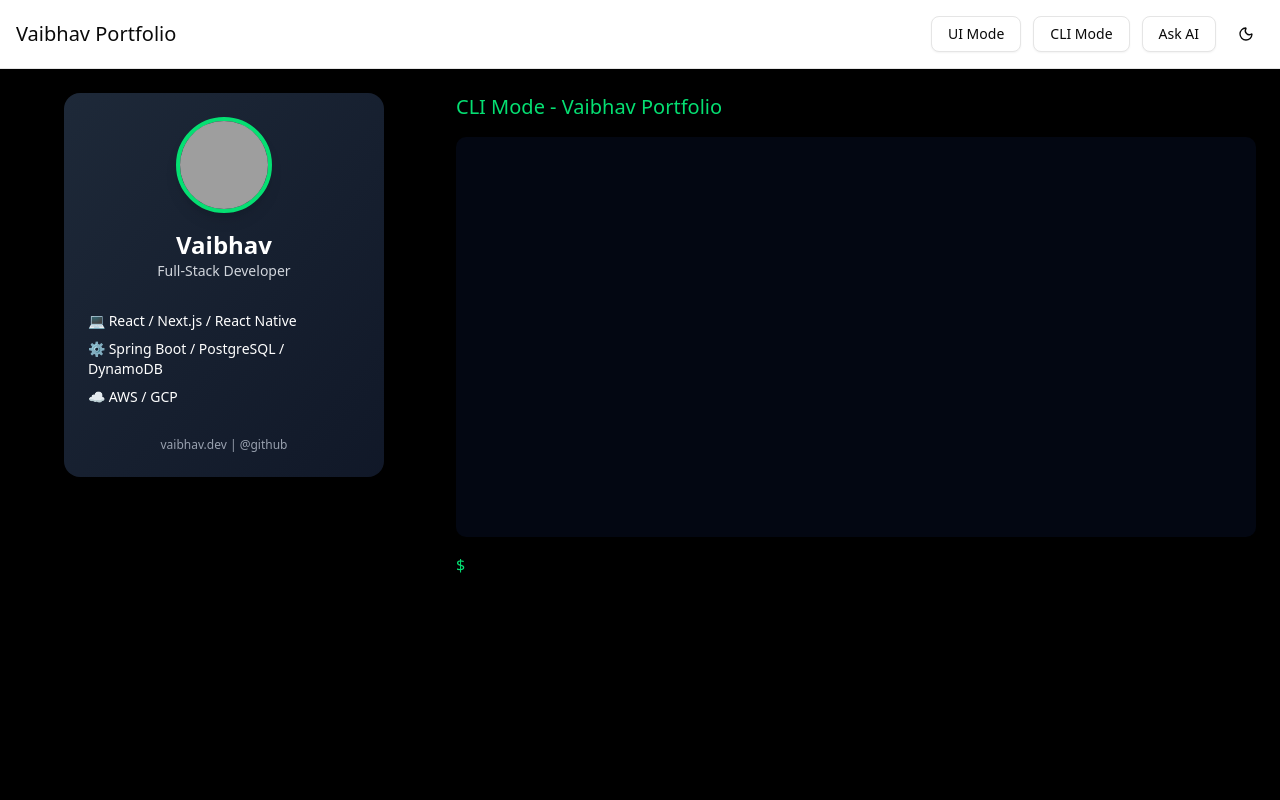
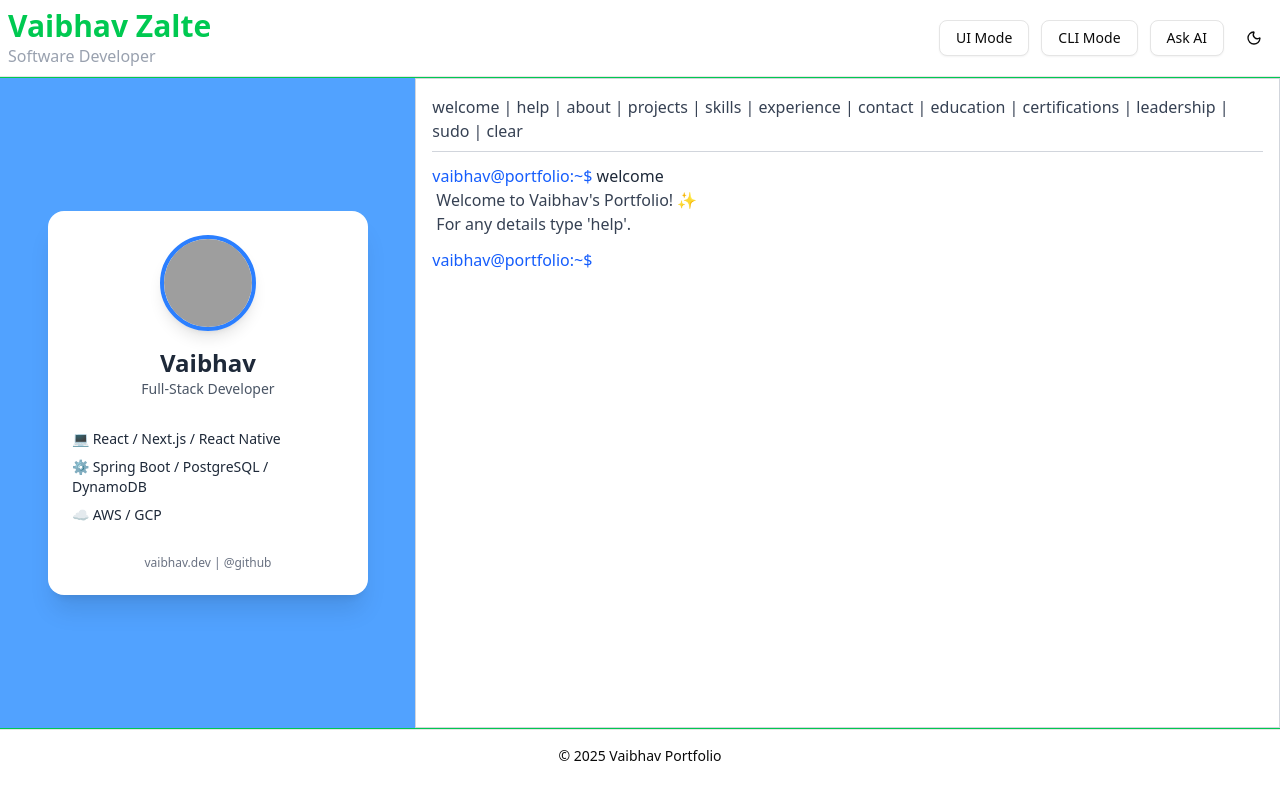
Before and after one commit to vaibhavzalte/vaibhav-portfolio, a Next.js app: page /cli in a window 1280 px wide. Shown: the top 800 px of the page. Built offline with nearby package versions, Linux system fonts and the light colour scheme; grey boxes are pictures that could not be loaded.

Commit message:
cmd code is ready

```diff
--- /dev/null
+++ b/app/cli/(components)/card-id-3d.tsx
@@ -0,0 +1,58 @@
+import Tilt from "react-parallax-tilt";
+
+const IdCard3d = () => {
+  return (
+    <div className="flex-1 flex justify-center items-center  bg-blue-400 dark:bg-black ">
+      <Tilt
+        glareEnable={true}
+        glareColor="rgba(255,255,255,0.2)"
+        glareMaxOpacity={0.5}
+        scale={1.05}
+        transitionSpeed={2500}
+        tiltMaxAngleX={15}
+        tiltMaxAngleY={15}
+        className="w-80 h-96"
+      >
+        <div
+          className="
+            w-full h-full p-6 rounded-2xl shadow-xl flex flex-col justify-between
+            bg-white text-gray-800
+            dark:bg-gradient-to-br dark:from-gray-800 dark:to-gray-900 dark:text-white
+          "
+        >
+          {/* Top Section */}
+          <div className="flex flex-col items-center">
+            <img
+              src="https://avatars.githubusercontent.com/u/000000?v=4" // <-- Replace with your image
+              alt="Vaibhav"
+              className="
+                w-24 h-24 rounded-full shadow-lg border-4
+                border-blue-500 dark:border-green-400
+              "
+            />
+            <h2 className="mt-4 text-2xl font-bold">Vaibhav</h2>
+            <p className="text-sm text-gray-600 dark:text-gray-300">
+              Full-Stack Developer
+            </p>
+          </div>
+
+          {/* Skills */}
+          <div className="space-y-2 text-sm">
+            <p>💻 React / Next.js / React Native</p>
+            <p>⚙️ Spring Boot / PostgreSQL / DynamoDB</p>
+            <p>☁️ AWS / GCP</p>
+          </div>
+
+          {/* Footer */}
+          <div className="text-center">
+            <p className="text-xs text-gray-500 dark:text-gray-400">
+              vaibhav.dev | @github
+            </p>
+          </div>
+        </div>
+      </Tilt>
+    </div>
+  );
+};
+
+export default IdCard3d;
--- /dev/null
+++ b/app/cli/(components)/cmd.tsx
@@ -0,0 +1,136 @@
+"use client";
+import { useState, useRef, useEffect } from "react";
+
+export default function CMD() {
+  const [input, setInput] = useState("");
+  const commands = ["welcome", "help", "about", "projects", "skills", "experience", "contact", "education", "certifications", "leadership", "sudo", "clear"];
+  const [history, setHistory] = useState<{ cmd: string; output: string }[]>([
+    {
+      cmd: "welcome",
+      output: "Welcome to Vaibhav's Portfolio! ✨\nFor any details type 'help'.",
+    },
+  ]);
+  const [commandHistory, setCommandHistory] = useState<string[]>([]);
+  const [historyIndex, setHistoryIndex] = useState(-1);
+
+  const containerRef = useRef<HTMLDivElement>(null);
+  const endRef = useRef<HTMLDivElement>(null);
+
+  const handleCommand = (cmd: string) => {
+    let output = "";
+    switch (cmd.toLowerCase()) {
+      case "welcome":
+        output =
+          "Welcome to Vaibhav's Portfolio! ✨\nFor any details type 'help'.";
+        break;
+      case "help":
+        output = "Available commands:\n- about\n- projects\n- clear\n- help";
+        break;
+      case "about":
+        output =
+          "Vaibhav is a passionate software developer skilled in React, Next.js, Spring Boot, and Cloud ☁️";
+        break;
+      case "projects":
+        output =
+          "Projects:\n1. Airline Invoice System (/projects/airline)\n2. Cab Booking App (/projects/cab)";
+        break;
+      case "clear":
+        setHistory([]);
+        return;
+      default:
+        output = `Unknown command: ${cmd}. Type 'help' for options.`;
+    }
+
+    setHistory((prev) => [...prev, { cmd, output }]);
+    setCommandHistory((prev) => [...prev, cmd]);
+    setHistoryIndex(-1);
+  };
+
+  const handleSubmit = (e: React.FormEvent) => {
+    e.preventDefault();
+    if (!input.trim()) return;
+    handleCommand(input.trim());
+    setInput("");
+  };
+
+  useEffect(() => {
+    endRef.current?.scrollIntoView({ behavior: "smooth" });
+  }, [history]);
+
+  const handleKeyDown = (e: React.KeyboardEvent<HTMLInputElement>) => {
+    if (e.key === "ArrowUp") {
+      e.preventDefault();
+      if (commandHistory.length === 0) return;
+      const newIndex =
+        historyIndex === -1
+          ? commandHistory.length - 1
+          : Math.max(0, historyIndex - 1);
+      setHistoryIndex(newIndex);
+      setInput(commandHistory[newIndex]);
+    } else if (e.key === "ArrowDown") {
+      e.preventDefault();
+      if (historyIndex === -1) return;
+      const newIndex =
+        historyIndex === commandHistory.length - 1 ? -1 : historyIndex + 1;
+      setHistoryIndex(newIndex);
+      setInput(newIndex === -1 ? "" : commandHistory[newIndex]);
+    }
+  };
+
+  return (
+    <div
+      ref={containerRef}
+      className="
+        h-[650px] flex-[2] font-mono p-4 overflow-y-auto border
+        bg-white text-gray-800 border-gray-300
+        dark:bg-black dark:text-green-400 dark:border-green-500
+        [scrollbar-color:#22c55e_black] [scrollbar-width:thin]
+      "
+    >
+      <div className="border-b pb-2 mb-2 font-mono
+        border-gray-300 text-gray-700
+        dark:border-green-400 dark:text-green-400">
+        {commands.join(" | ")}
+      </div>
+
+      {history.map((line, i) => (
+        <div key={i} className="mt-3">
+          {line.cmd && (
+            <div>
+              <span className="text-blue-600 dark:text-blue-400">
+                vaibhav@portfolio:~${" "}
+              </span>
+              <span className="text-gray-800 dark:text-green-400">
+                {line.cmd}
+              </span>
+            </div>
+          )}
+          {line.output && (
+            <div className="whitespace-pre-wrap ml-1 text-gray-700 dark:text-white">
+              {line.output}
+            </div>
+          )}
+        </div>
+      ))}
+
+      {/* Input */}
+      <form
+        onSubmit={handleSubmit}
+        className="flex font-mono mt-3 text-gray-800 dark:text-green-400"
+      >
+        <span className="mr-2 text-blue-600 dark:text-blue-400">
+          vaibhav@portfolio:~$
+        </span>
+        <input
+          className="flex-1 bg-transparent border-none outline-none overflow-hidden text-gray-800 dark:text-green-400"
+          value={input}
+          onChange={(e) => setInput(e.target.value)}
+          onKeyDown={handleKeyDown}
+          autoFocus
+        />
+      </form>
+
+      <div ref={endRef} />
+    </div>
+  );
+}
--- a/app/cli/page.tsx
+++ b/app/cli/page.tsx
@@ -1,96 +1,13 @@
 "use client";
 
-import { useState } from "react";
-import Tilt from "react-parallax-tilt";
+import IdCard3d from "./(components)/card-id-3d"
+import CMD from "./(components)/cmd"
 
 export default function CLIPage() {
-  const [input, setInput] = useState("");
-  const [history, setHistory] = useState<string[]>([]);
-
-  const handleCommand = (cmd: string) => {
-    let output = "";
-    switch (cmd.toLowerCase()) {
-      case "help":
-        output = "Available commands: about, projects, clear, help";
-        break;
-      case "about":
-        output =
-          "Vaibhav is a passionate software developer skilled in React, Next.js, Spring Boot, and Cloud ☁️";
-        break;
-      case "projects":
-        output =
-          "Projects:\n1. Airline Invoice System (/projects/airline)\n2. Cab Booking App (/projects/cab)";
-        break;
-      case "clear":
-        setHistory([]);
-        return;
-      default:
-        output = `Unknown command: ${cmd}. Type 'help' for options.`;
-    }
-    setHistory((prev) => [...prev, `$ ${cmd}`, output]);
-  };
-
-  const handleSubmit = (e: React.FormEvent) => {
-    e.preventDefault();
-    if (!input.trim()) return;
-    handleCommand(input.trim());
-    setInput("");
-  };
-
   return (
-    <div className="min-h-screen bg-black text-green-400 font-mono p-6 flex flex-col md:flex-row gap-8">
-      {/* Left Side - 3D Interactive ID Card */}
-      <div className="flex-1 flex justify-center items-start">
-        <Tilt
-          glareEnable={true}
-          glareColor="rgba(255,255,255,0.2)"
-          glareMaxOpacity={0.5}
-          scale={1.05}
-          transitionSpeed={2500}
-          tiltMaxAngleX={15}
-          tiltMaxAngleY={15}
-          className="w-80 h-96"
-        >
-          <div className="bg-gradient-to-br from-gray-800 to-gray-900 text-white rounded-2xl shadow-xl w-full h-full p-6 flex flex-col justify-between">
-            <div className="flex flex-col items-center">
-              <img
-                src="https://avatars.githubusercontent.com/u/000000?v=4" // <-- Replace with your image
-                alt="Vaibhav"
-                className="w-24 h-24 rounded-full border-4 border-green-400 shadow-lg"
-              />
-              <h2 className="mt-4 text-2xl font-bold">Vaibhav</h2>
-              <p className="text-sm text-gray-300">Full-Stack Developer</p>
-            </div>
-            <div className="space-y-2 text-sm">
-              <p>💻 React / Next.js / React Native</p>
-              <p>⚙️ Spring Boot / PostgreSQL / DynamoDB</p>
-              <p>☁️ AWS / GCP</p>
-            </div>
-            <div className="text-center">
-              <p className="text-xs text-gray-400">vaibhav.dev | @github</p>
-            </div>
-          </div>
-        </Tilt>
-      </div>
-
-      {/* Right Side - CLI */}
-      <div className="flex-[2]">
-        <h1 className="text-xl mb-4">CLI Mode - Vaibhav Portfolio</h1>
-        <div className="space-y-2 bg-gray-950 p-4 rounded-lg h-[400px] overflow-y-auto">
-          {history.map((line, i) => (
-            <div key={i}>{line}</div>
-          ))}
-        </div>
-        <form onSubmit={handleSubmit} className="mt-4 flex">
-          <span className="mr-2">$</span>
-          <input
-            className="flex-1 bg-transparent border-none outline-none text-green-400"
-            value={input}
-            onChange={(e) => setInput(e.target.value)}
-            autoFocus
-          />
-        </form>
-      </div>
+    <div className="min-h-auto bg-black text-green-400 font-mono flex flex-col md:flex-row  border-t-1 border-b-1 border-green-500">
+      <IdCard3d/>
+      <CMD/>
     </div>
   );
 }
--- a/app/page.tsx
+++ b/app/page.tsx
@@ -7,7 +7,7 @@ import { Badge } from "@/components/ui/badge";
 
 export default function Dashboard() {
   return (
-    <main className="min-h-screen bg-gray-50 dark:bg-gray-900 text-gray-900 dark:text-gray-100">
+    <main className="min-h-screen bg-gray-50 dark:bg-gray-900 text-gray-900 dark:text-gray-100 border-2 border-green-400">
       {/* Hero Section */}
       <section className="text-center py-16">
         <h1 className="text-5xl font-extrabold mb-4">Hi, I’m Vaibhav 👋</h1>
--- a/components/footer.tsx
+++ b/components/footer.tsx
@@ -1,6 +1,6 @@
 export default function Footer() {
   return (
-    <footer className="text-center text-sm p-4 border-t mt-10">
+    <footer className="text-center text-sm p-4 border-t">
       <p>
         © {new Date().getFullYear()} Vaibhav Portfolio
       </p>
--- a/components/header.tsx
+++ b/components/header.tsx
@@ -2,15 +2,35 @@
 import { Button } from "@/components/ui/button";
 import Link from "next/link";
 import ThemeToggle from "./theme-toggle";
+import { usePathname } from "next/navigation";
 
 export default function Header() {
+  const pathname = usePathname();
+
+  const isCli = pathname === "/cli";
+
   return (
-    <header className="flex justify-between items-center p-4 border-b shadow-sm">
-      <Link href="/" className="text-xl font-stretch-semi-condensed">Vaibhav Portfolio</Link>
+    <header className="flex justify-between items-center p-2 border-b shadow-sm">
+      <div>
+        <Link
+          href="/"
+          className={`font-semibold text-3xl ${isCli ? "text-green-500" : "text-foreground"
+            }`}
+        >
+          Vaibhav Zalte
+        </Link>
+        <div className="text-gray-400">Software Developer</div>
+      </div>
       <div className="flex gap-3 items-center">
-        <Link href="/"><Button variant="outline">UI Mode</Button></Link>
-        <Link href="/cli"><Button variant="outline">CLI Mode</Button></Link>
-        <Link href="/ask-ai"><Button variant="outline">Ask AI</Button></Link>
+        <Link href="/">
+          <Button variant="outline">UI Mode</Button>
+        </Link>
+        <Link href="/cli">
+          <Button variant="outline">CLI Mode</Button>
+        </Link>
+        <Link href="/ask-ai">
+          <Button variant="outline">Ask AI</Button>
+        </Link>
         <ThemeToggle />
       </div>
     </header>
```
